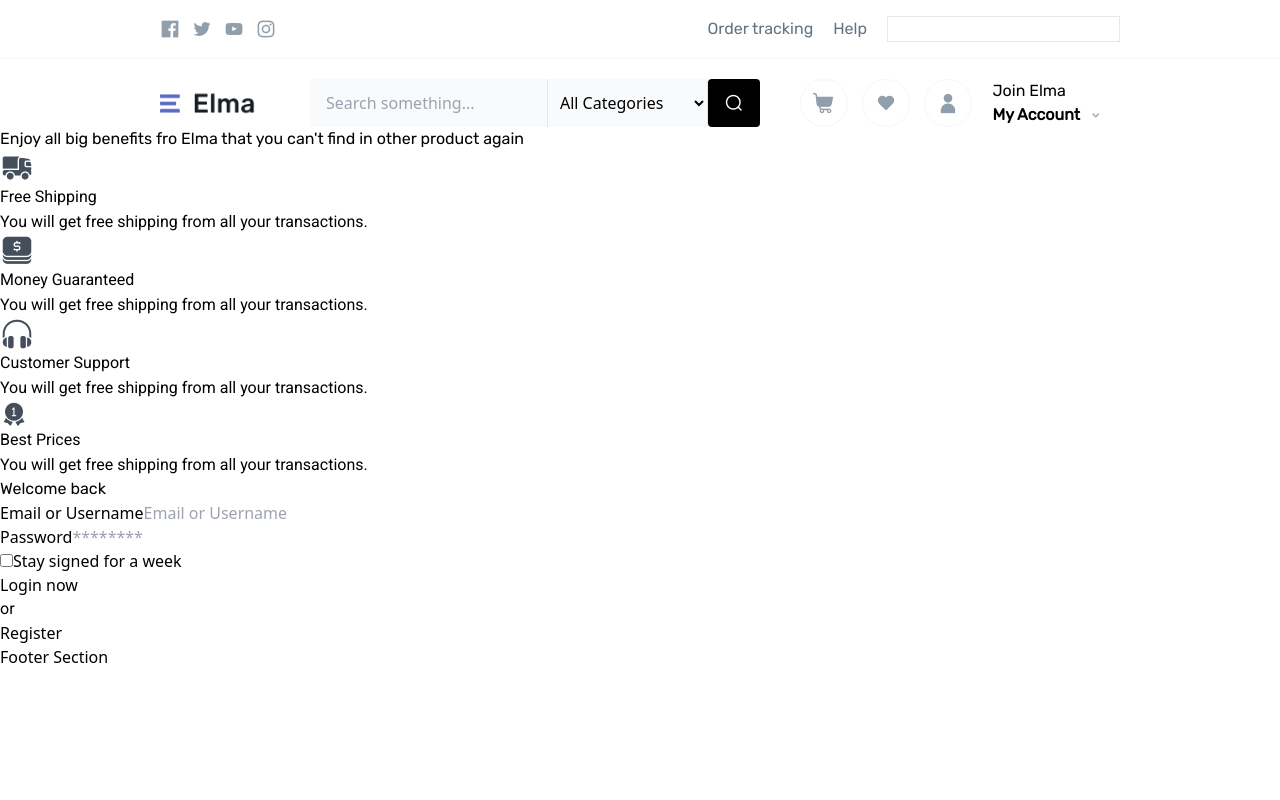
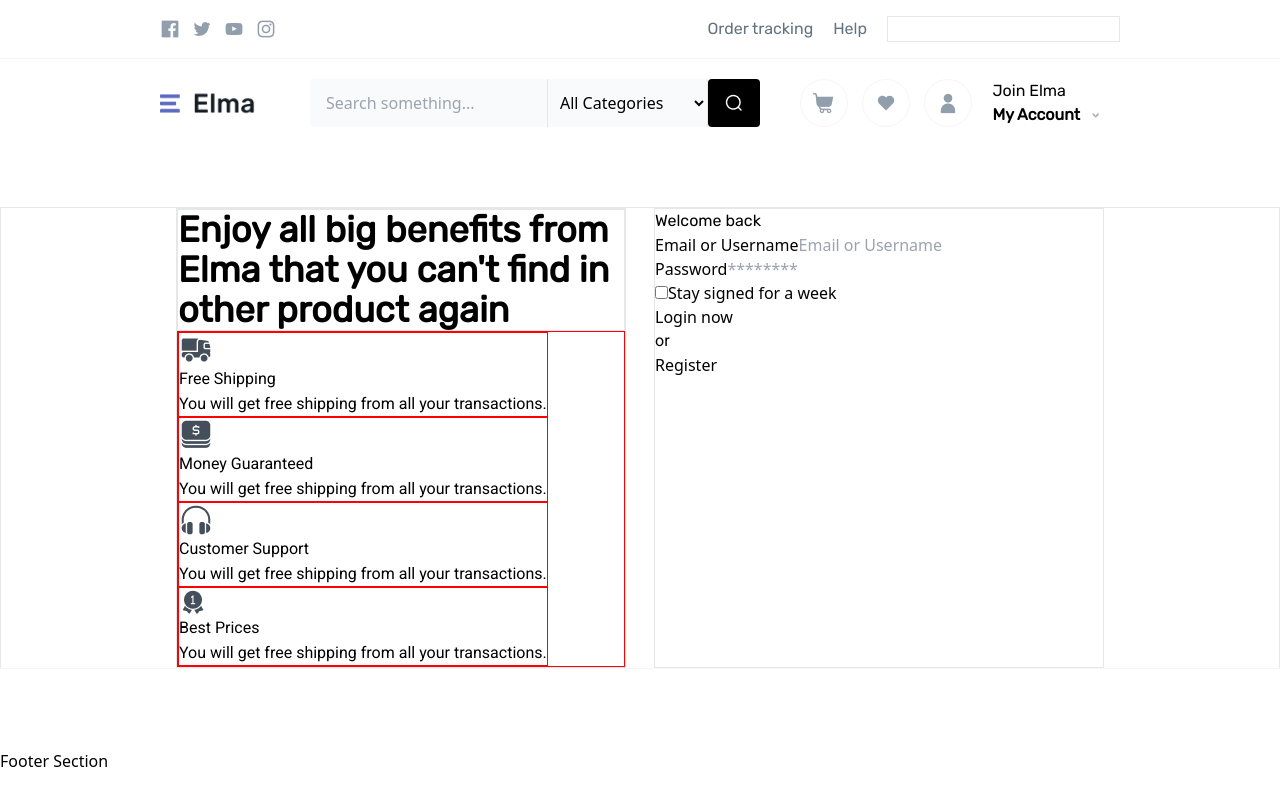
Before and after one commit to ozo-vehe/elma, a Vue app: page /login in a window 1280 px wide. Built offline with nearby package versions, Linux system fonts and the light colour scheme.

Commit message:
began styling the login page

```diff
--- a/src/views/LoginView.vue
+++ b/src/views/LoginView.vue
@@ -7,10 +7,10 @@
 </script>
 
 <template>
-  <main>
-    <div>
-      <h1>Enjoy all big benefits fro Elma that you can't find in other product again</h1>
-      <div>
+  <main class="flex flex-wrap justify-center gap-x-7 border my-20">
+    <div class="border w-450 flex flex-wrap">
+      <h1 class="w-full border text-4xl font-bold">Enjoy all big benefits from Elma that you can't find in other product again</h1>
+      <div class="productContainer flex flex-wrap w-full">
         <div>
           <img :src="freeShipping" alt="Free Shipping">
           <p>Free Shipping</p>
@@ -34,7 +34,7 @@
       </div>
     </div>
 
-    <div>
+    <div class="border w-450">
       <h2>Welcome back</h2>
       <p></p>
       <form>
@@ -62,3 +62,16 @@
     </div>
   </main>
 </template>
+
+<style scoped>
+  main {
+    padding: 0px 12.5%;
+    border-bottom: thin solid #F4F6F8;
+  }
+  .productContainer {
+    border: thin solid red;
+  }
+  .productContainer div {
+    border: thin solid red;
+  }
+</style>
```
